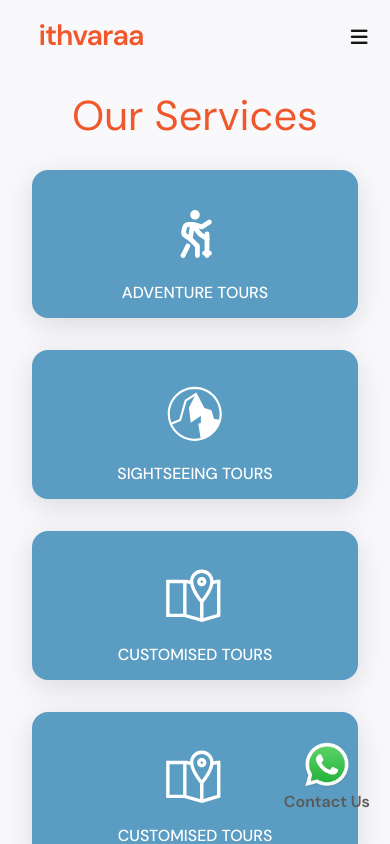
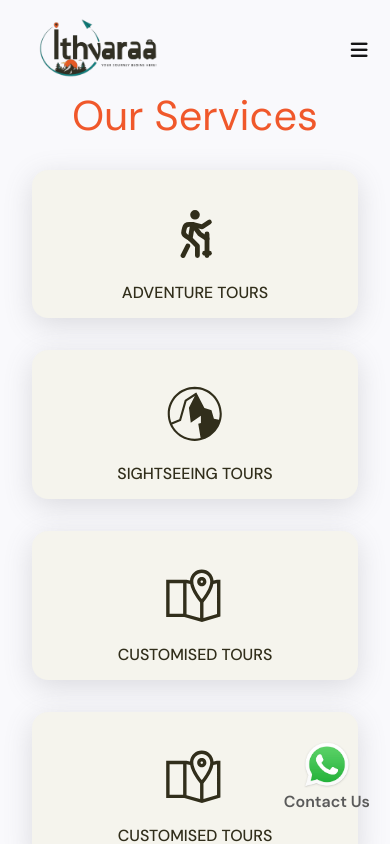
Before and after one commit to rks0001/travel-template, a React (Create React App) app: page /service in a window 390 px wide. Shown: the top 844 px of the page. Built offline with nearby package versions, Linux system fonts and the light colour scheme.

Commit message:
new-frontend-changes-26Aug

```diff
--- a/src/components/Footer.js
+++ b/src/components/Footer.js
@@ -1,13 +1,13 @@
 import "./FooterStyles.css";
 import React from 'react';
-import logo1 from "../assets/ithvaraa.jpg"
+import logo1 from "../assets/ithvaraa-logo.png"
 const Footer = () => {
   return (
     <div className="footer">
       <div className="top">
         <div>
-          <h1 className="brandname">ithvaraa</h1>
-          {/* <img  className="footer-logo" alt="logo" src={logo1}/> */}
+          <h1 className="brandname">  <img  className="footer-logo" alt="logo" src={logo1}/></h1>
+
         </div>
         <div>
           <a href="/">
--- a/src/components/Navbar.js
+++ b/src/components/Navbar.js
@@ -45,8 +45,8 @@ const Navbar = () => {
   return (
     <div>
  <div className="NavbarItems" style={{ background: navbarBackground }}>
-      <h1 className="navbar-logo"> <Link onClick={scrollToTop} to="/">ithvaraa </Link></h1>
-      {/* <img className="logo-img" alt="logo" src={logo1} /> */}
+      <h1 className="navbar-logo"> <Link onClick={scrollToTop} to="/">      <img className="logo-img" alt="logo" src={logo1} /> </Link></h1>
+
       <div className="menu-icons" onClick={handleClick}>
         <i className={clicked ? "fas fa-times" : "fas fa-bars"}></i>
       </div>
--- a/src/components/NavbarStyles.css
+++ b/src/components/NavbarStyles.css
@@ -25,7 +25,7 @@ ul{
 }
 .navbar-logo a {
   text-decoration: none;
-  color: #F0582b;
+  color: #128082;
   font-weight: 600;
   font-size: 1.8rem;
   letter-spacing: -1px;
--- a/src/components/PopDesCarousel.css
+++ b/src/components/PopDesCarousel.css
@@ -13,6 +13,7 @@ overflow: hidden;
 border-radius: 0.8rem;
 padding: 0 1rem;
 background-color: #fff;
+border: 1px solid #f3f3f3;
 
   }
 .lay1{
@@ -139,6 +140,7 @@ background-color: #fff;
   box-shadow: rgba(100, 100, 111, 0.2) 0px 7px 29px 0px;
 border-radius: 0.2rem;
       background-color: #fff;
+      border: 1px solid #f3f3f3;
 
     }
 
--- a/src/components/Section2.css
+++ b/src/components/Section2.css
@@ -45,7 +45,7 @@
 
 @media screen and (max-width:850px){
     .sectiontwomain{
-        min-height: 80vh;
+        min-height: 60vh;
         background-color: #F9F9FC;
         padding: 0 0 2rem 0;
         border-radius: 2.6rem 2.6rem 0 0;
@@ -69,7 +69,7 @@
     }
     .sec2btn{
         background-color: #39A77F;
-        padding: 0.5rem 2rem;
+        padding: 1.2vh 6vw;
         border: none;
         color: #F9F9FC;
         margin: 0.6rem 2rem;
--- a/src/components/Section3.css
+++ b/src/components/Section3.css
@@ -56,8 +56,7 @@
     .sectionthreemain{
         min-height: 80vh;
         background-color: #F9F9FC;
-        display: flex;
-        flex-direction: column;
+
         text-align: left;
 
     }
@@ -76,7 +75,7 @@
     }
     .sec3btn{
         background-color: #2D728F;
-        padding: 0.4rem 1.4rem;
+        padding: 1.2vh 6vw;
         border: none;
         color: #F9F9FC;
         margin: 0.4rem 2rem;
--- a/src/components/Services.css
+++ b/src/components/Services.css
@@ -19,20 +19,20 @@ justify-content: space-around;
 
 
 .singleservice1{
-    background-color: #5B9DC2;
+    background-color: #F5F4ED;
     box-shadow: rgba(100, 100, 111, 0.2) 0px 7px 29px 0px;
 
     border-radius: 0.6rem;
 }
 .iconStyle{
-    color:#fff ;
+    color:#312E1B ;
     font-size: 4rem;
     padding: 0.1rem;
     margin: 2rem 0 0 0;
 }
 
 .textStyle{
-    color:#fff ;
+    color:#312E1B ;
     font-size: 1.2rem;
     padding: 1rem;
     margin: 1rem 1rem 0 1rem;
@@ -65,21 +65,21 @@ justify-content: space-around;
     }
 
     .singleservice1{
-        background-color: #5B9DC2;
+        background-color: #F5F4ED;
         box-shadow: rgba(100, 100, 111, 0.2) 0px 7px 29px 0px;
         border-radius: 1rem;
         margin: 0 0 2rem 0;
     }
 
     .iconStyle{
-        color:#fff ;
+        color:#312E1B ;
         font-size: 4rem;
         padding: 0.2rem;
         /* margin: 1rem 0 0 0; */
     }
 
     .textStyle{
-        color: #fff;
+        color: #312E1B;
         font-size: 1rem;
         /* padding: 1rem; */
         margin: 0.1rem 0 0 0;
--- a/src/components/TripStyles.css
+++ b/src/components/TripStyles.css
@@ -17,7 +17,7 @@
     margin-top: 1rem;
     display: flex;
 
-    justify-content: flex-start;
+    justify-content:space-around;
 
 
 }
@@ -26,7 +26,7 @@
 
 .t-card{
 
-    width: 50%;
+    width: 30%;
     text-align: start;
     box-shadow: rgba(100, 100, 111, 0.2) 0px 7px 29px 0px;
     border-radius: 7px;
--- a/src/routes/Tours/DesDetails.css
+++ b/src/routes/Tours/DesDetails.css
@@ -7,7 +7,7 @@
 
     .leftlay1{
         width: 60%;
-        padding: 1rem 2rem ;
+        padding: 1rem 3rem ;
     }
     .rightlay1{
         width: 40%;
@@ -99,11 +99,20 @@
         text-decoration: none;
         color: #4F5231;
         font-weight: 500;
+
     }
     .nav-link:hover{
         text-decoration: none;
         color:#F0582b;
 
+    }
+    .nav-tabs{
+        border: none;
+    }
+    .nav-tabs .nav-item.show .nav-link, .nav-tabs .nav-link.active {
+        border: none;
+        background-color: #F0582b;
+        color: #f9f9f9;
     }
      /* IMAGE DISPLAY
      .col2{
@@ -220,6 +229,15 @@
 
     }
 
+    .nav-tabs{
+        border: none;
+    }
+    .nav-tabs .nav-item.show .nav-link, .nav-tabs .nav-link.active {
+        border: none;
+        background-color: #F0582b;
+        color: #f9f9f9;
+    }
+
     /* IMAGE DISPLAY */
     .col2{
         display: none;
--- a/src/routes/Tours/DesDetails.js
+++ b/src/routes/Tours/DesDetails.js
@@ -40,7 +40,7 @@ const DesDetails = () => {
     </div>
             </div>
             {/* TABS */}
-            <Tabs style={{margin:"1rem 0"}} onSelect={(index, label) => console.log(label + ' selected')}>
+            <Tabs style={{margin:"1rem 0", minHeight:"40vh"}} onSelect={(index, label) => console.log(label + ' selected')}>
             <Tab label="Overview">
             <div className='desoverview'>
                 <div className='desoverviewhead'>Overview</div>
```
Also changed, not shown: 25 other files (tests, documents, lock files or other folders).
